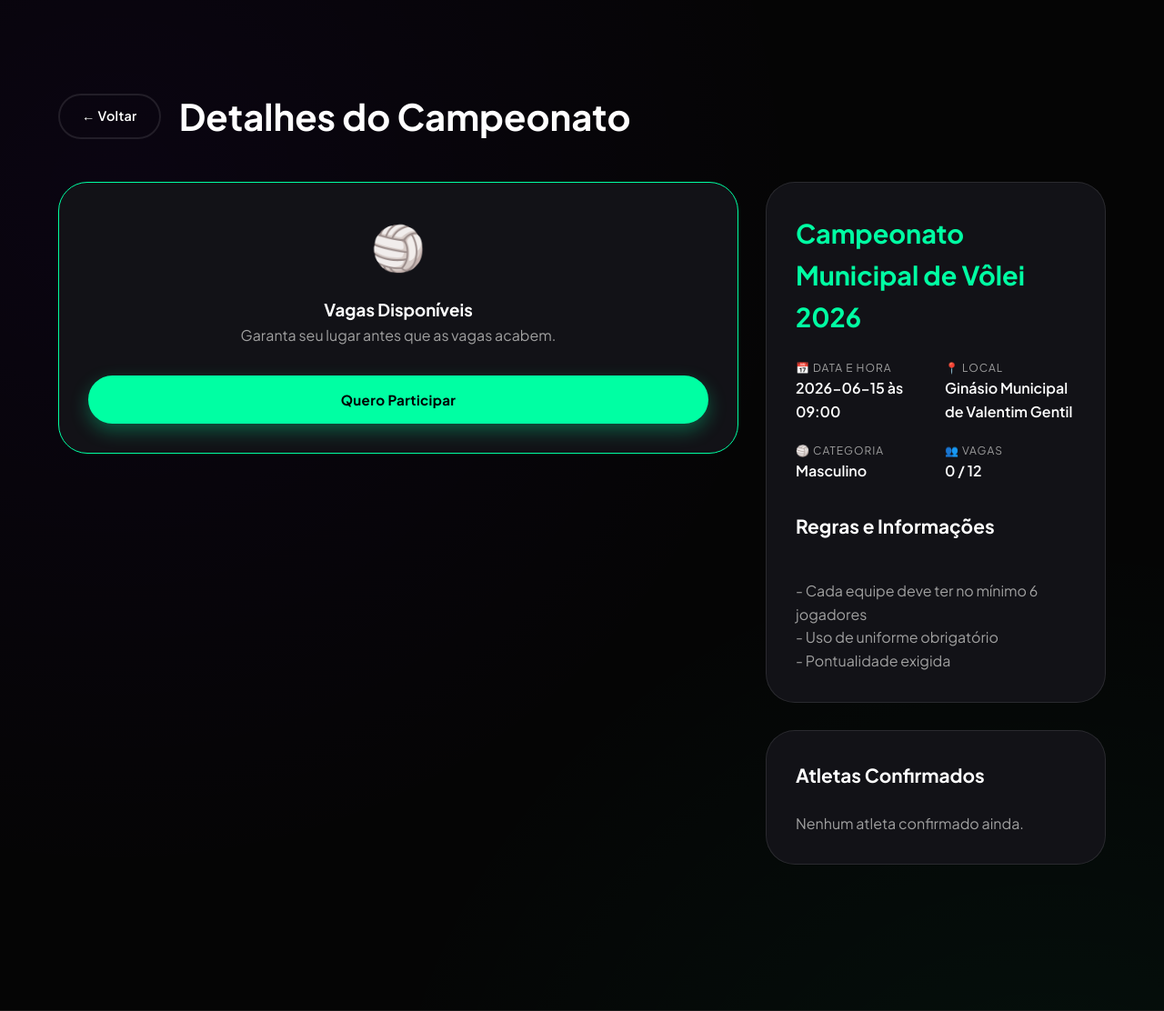
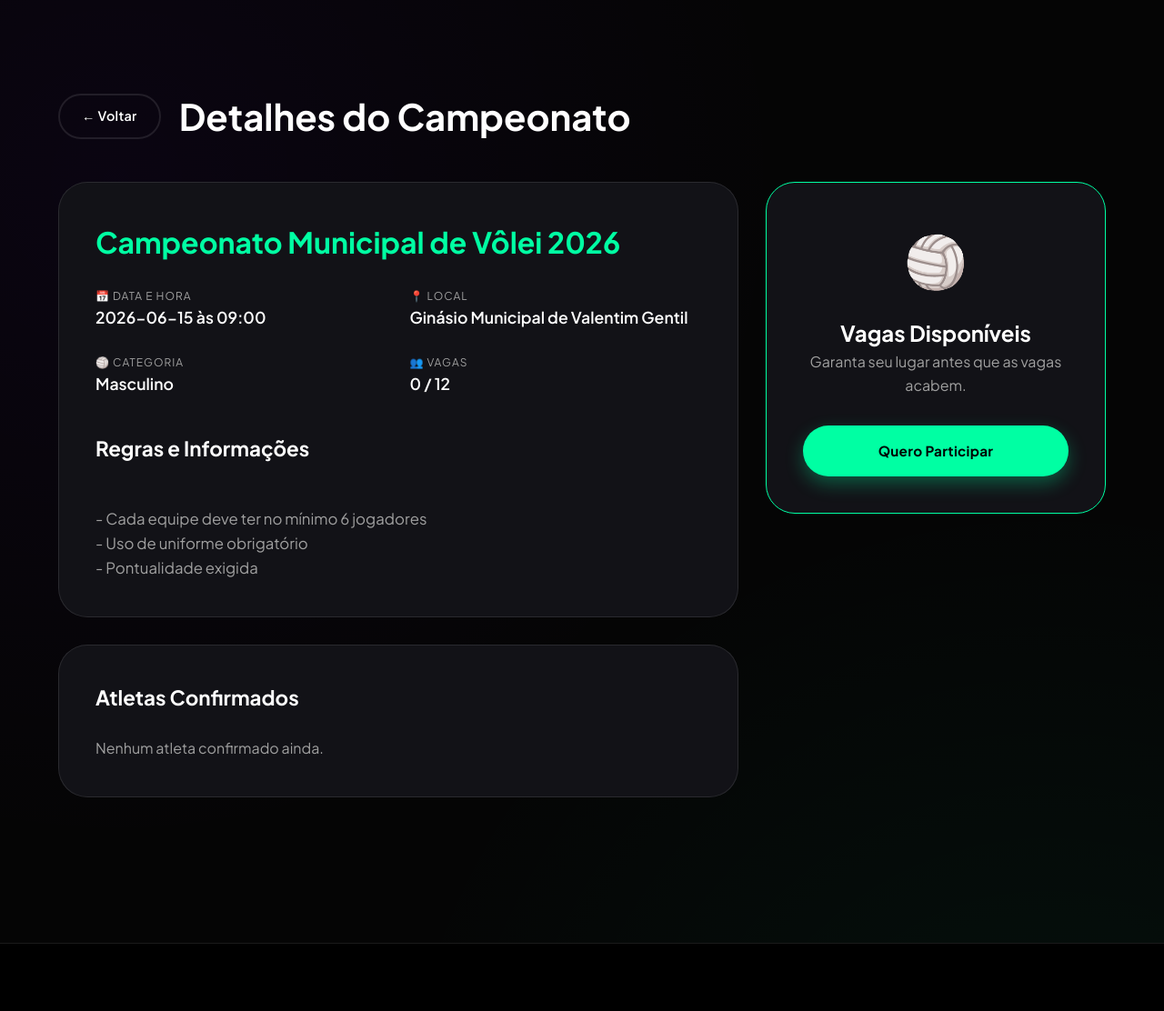
Before and after one commit to hiccupgamesdev-prog/voleipro-valentim, a Flask app: page /campeonato/5fceccf3-d2bb-46fb-9670-2a6762dbc45c in a window 1280 px wide. Shown: the part 164-1276 px from the top of the page at 91% size. Run offline with Flask 3, Linux system fonts and the light colour scheme; data that the repository does not hold is empty.

Commit message:
att 18.3

```diff
--- a/templates/detalhe.html
+++ b/templates/detalhe.html
@@ -3,11 +3,12 @@
 
 {% block content %}
 <style>
-    /* Ajustes específicos para a página de detalhes */
+    /* Layout Base (Desktop) - Restaurando o estilo que você gostava */
     .detail-grid {
         display: grid;
-        grid-template-columns: 2fr 1fr;
+        grid-template-columns: 2fr 1fr; /* Mantém a proporção lateral no desktop */
         gap: 30px;
+        align-items: start;
     }
     .rules-content {
         color: var(--text-muted);
@@ -21,13 +22,14 @@
         top: 120px;
     }
 
+    /* Ajustes exclusivos para Mobile */
     @media (max-width: 992px) {
         .detail-grid {
-            grid-template-columns: 1fr;
+            grid-template-columns: 1fr; /* Empilha no mobile */
         }
         .sticky-card {
             position: static;
-            order: -1; /* Coloca o card de ação no topo no mobile */
+            order: -1; /* Card de ação no topo apenas no mobile */
             margin-bottom: 20px;
         }
         .detail-header {
@@ -36,7 +38,7 @@
             gap: 15px !important;
         }
         .info-grid {
-            grid-template-columns: 1fr !important;
+            grid-template-columns: 1fr !important; /* Informações em uma coluna no mobile */
         }
     }
 </style>
@@ -48,71 +50,43 @@
     </div>
 
     <div class="detail-grid">
-        <!-- AÇÕES (Aparece primeiro no mobile via order: -1) -->
-        <div class="sticky-card" data-aos="fade-left">
-            <div class="glass-card" style="text-align: center; border-color: var(--primary); padding: 2rem;">
-                {% if inscrito %}
-                    <div style="color: var(--primary); font-size: 3rem; margin-bottom: 1rem;">✅</div>
-                    <h3>Você está <span>Confirmado!</span></h3>
-                    <p style="color: var(--text-muted); margin-bottom: 2rem;">Prepare o uniforme e nos vemos em quadra.</p>
-                    <a href="{{ url_for('cancelar_inscricao', id=camp.id) }}" class="btn btn-outline" style="width: 100%; color: #ff4b4b; border-color: #ff4b4b; padding: 0.9rem 2rem;">Cancelar Minha Inscrição</a>
-                {% elif espera %}
-                    <div style="color: #ffb800; font-size: 3rem; margin-bottom: 1rem;">⏳</div>
-                    <h3>Você está na <span>Espera</span></h3>
-                    <p style="color: var(--text-muted); margin-bottom: 2rem;">Se alguém desistir, você será promovido automaticamente.</p>
-                    <a href="{{ url_for('cancelar_inscricao', id=camp.id) }}" class="btn btn-outline" style="width: 100%; color: #ffb800; border-color: #ffb800; padding: 0.9rem 2rem;">Sair da Fila</a>
-                {% else %}
-                    <div style="color: var(--primary); font-size: 3rem; margin-bottom: 1rem;">🏐</div>
-                    <h3>Vagas <span>Disponíveis</span></h3>
-                    <p style="color: var(--text-muted); margin-bottom: 2rem;">Garanta seu lugar antes que as vagas acabem.</p>
-                    <a href="{{ url_for('inscrever', id=camp.id) }}" class="btn btn-primary" style="width: 100%; padding: 0.9rem 2rem;">Quero Participar</a>
-                {% endif %}
+        <!-- INFO DO CAMPEONATO (Lado Esquerdo no Desktop) -->
+        <div data-aos="fade-up">
+            <div class="glass-card" style="margin-bottom: 30px; padding: 2.5rem;">
+                <h2 style="color: var(--primary); margin-bottom: 1.5rem; font-size: 2rem;">{{ camp.nome }}</h2>
 
-                {% if session.role == 'admin' %}
-                <hr style="border: none; border-top: 1px solid var(--glass-border); margin: 2rem 0;">
-                <p style="font-size: 0.8rem; color: var(--text-muted); margin-bottom: 1rem;">Acesso Administrativo</p>
-                <a href="{{ url_for('admin_excluir_camp', id=camp.id) }}" class="btn btn-outline" style="width: 100%; font-size: 0.8rem; padding: 0.8rem 1.5rem; color: #ff4b4b; border-color: rgba(255,75,75,0.3);" onclick="return confirm('Excluir este campeonato?')">Excluir Campeonato</a>
-                {% endif %}
-            </div>
-        </div>
-
-        <!-- INFO DO CAMPEONATO -->
-        <div data-aos="fade-up">
-            <div class="glass-card" style="margin-bottom: 30px; padding: 2rem;">
-                <h2 style="color: var(--primary); margin-bottom: 1.5rem; font-size: 1.8rem;">{{ camp.nome }}</h2>
-
-                <div class="info-grid" style="display: grid; grid-template-columns: 1fr 1fr; gap: 20px; margin-bottom: 2rem;">
+                <div class="info-grid" style="display: grid; grid-template-columns: 1fr 1fr; gap: 25px; margin-bottom: 2.5rem;">
                     <div>
                         <p style="color: var(--text-muted); font-size: 0.75rem; text-transform: uppercase; letter-spacing: 1px;">📅 Data e Hora</p>
-                        <p style="font-weight: 600;">{{ camp.data_evento }} às {{ camp.hora_evento }}</p>
+                        <p style="font-weight: 600; font-size: 1.1rem;">{{ camp.data_evento }} às {{ camp.hora_evento }}</p>
                     </div>
                     <div>
                         <p style="color: var(--text-muted); font-size: 0.75rem; text-transform: uppercase; letter-spacing: 1px;">📍 Local</p>
-                        <p style="font-weight: 600;">{{ camp.local }}</p>
+                        <p style="font-weight: 600; font-size: 1.1rem;">{{ camp.local }}</p>
                     </div>
                     <div>
                         <p style="color: var(--text-muted); font-size: 0.75rem; text-transform: uppercase; letter-spacing: 1px;">🏐 Categoria</p>
-                        <p style="font-weight: 600;">{{ camp.categoria }}</p>
+                        <p style="font-weight: 600; font-size: 1.1rem;">{{ camp.categoria }}</p>
                     </div>
                     <div>
                         <p style="color: var(--text-muted); font-size: 0.75rem; text-transform: uppercase; letter-spacing: 1px;">👥 Vagas</p>
-                        <p style="font-weight: 600;">{{ camp.inscritos|length }} / {{ camp.max_participantes }}</p>
+                        <p style="font-weight: 600; font-size: 1.1rem;">{{ camp.inscritos|length }} / {{ camp.max_participantes }}</p>
                     </div>
                 </div>
 
-                <h3 style="margin-bottom: 1rem; font-size: 1.3rem;">Regras e Informações</h3>
-                <div class="rules-content">
+                <h3 style="margin-bottom: 1.2rem; font-size: 1.4rem;">Regras e Informações</h3>
+                <div class="rules-content" style="font-size: 1.05rem;">
                     {{ camp.regras }}
                 </div>
             </div>
 
             <!-- LISTA DE INSCRITOS -->
-            <div class="glass-card" style="padding: 2rem;">
-                <h3 style="margin-bottom: 1.5rem; font-size: 1.3rem;">Atletas <span>Confirmados</span></h3>
+            <div class="glass-card" style="padding: 2.5rem;">
+                <h3 style="margin-bottom: 1.5rem; font-size: 1.4rem;">Atletas <span>Confirmados</span></h3>
                 {% if inscritos_nomes %}
                 <ul style="list-style: none; padding: 0;">
                     {% for nome in inscritos_nomes %}
-                    <li style="padding: 12px; background: rgba(255,255,255,0.03); border-radius: 8px; margin-bottom: 8px; display: flex; align-items: center; gap: 10px; font-size: 0.95rem;">
+                    <li style="padding: 14px; background: rgba(255,255,255,0.03); border-radius: 10px; margin-bottom: 10px; display: flex; align-items: center; gap: 12px; font-size: 1rem;">
                         <span style="color: var(--primary);">●</span> {{ nome }}
                     </li>
                     {% endfor %}
@@ -122,10 +96,10 @@
                 {% endif %}
 
                 {% if espera_nomes %}
-                <h3 style="margin: 2rem 0 1.5rem; font-size: 1.3rem;">Lista de <span>Espera</span></h3>
+                <h3 style="margin: 2.5rem 0 1.5rem; font-size: 1.4rem;">Lista de <span>Espera</span></h3>
                 <ul style="list-style: none; padding: 0;">
                     {% for nome in espera_nomes %}
-                    <li style="padding: 12px; background: rgba(255,255,255,0.03); border-radius: 8px; margin-bottom: 8px; display: flex; align-items: center; gap: 10px; opacity: 0.7; font-size: 0.9rem;">
+                    <li style="padding: 12px; background: rgba(255,255,255,0.03); border-radius: 10px; margin-bottom: 10px; display: flex; align-items: center; gap: 12px; opacity: 0.7; font-size: 0.95rem;">
                         <span style="color: #ffb800;">●</span> {{ nome }} <small style="margin-left: auto;">({{ loop.index }}º na fila)</small>
                     </li>
                     {% endfor %}
@@ -133,6 +107,34 @@
                 {% endif %}
             </div>
         </div>
+
+        <!-- AÇÕES (Lado Direito no Desktop, Topo no Mobile) -->
+        <div class="sticky-card" data-aos="fade-left">
+            <div class="glass-card" style="text-align: center; border-color: var(--primary); padding: 2.5rem;">
+                {% if inscrito %}
+                    <div style="color: var(--primary); font-size: 3.5rem; margin-bottom: 1rem;">✅</div>
+                    <h3 style="font-size: 1.5rem;">Você está <span>Confirmado!</span></h3>
+                    <p style="color: var(--text-muted); margin-bottom: 2rem;">Prepare o uniforme e nos vemos em quadra.</p>
+                    <a href="{{ url_for('cancelar_inscricao', id=camp.id) }}" class="btn btn-outline" style="width: 100%; color: #ff4b4b; border-color: #ff4b4b; padding: 1rem 2rem;">Cancelar Minha Inscrição</a>
+                {% elif espera %}
+                    <div style="color: #ffb800; font-size: 3.5rem; margin-bottom: 1rem;">⏳</div>
+                    <h3 style="font-size: 1.5rem;">Você está na <span>Espera</span></h3>
+                    <p style="color: var(--text-muted); margin-bottom: 2rem;">Se alguém desistir, você será promovido automaticamente.</p>
+                    <a href="{{ url_for('cancelar_inscricao', id=camp.id) }}" class="btn btn-outline" style="width: 100%; color: #ffb800; border-color: #ffb800; padding: 1rem 2rem;">Sair da Fila</a>
+                {% else %}
+                    <div style="color: var(--primary); font-size: 3.5rem; margin-bottom: 1rem;">🏐</div>
+                    <h3 style="font-size: 1.5rem;">Vagas <span>Disponíveis</span></h3>
+                    <p style="color: var(--text-muted); margin-bottom: 2rem;">Garanta seu lugar antes que as vagas acabem.</p>
+                    <a href="{{ url_for('inscrever', id=camp.id) }}" class="btn btn-primary" style="width: 100%; padding: 1rem 2rem;">Quero Participar</a>
+                {% endif %}
+
+                {% if session.role == 'admin' %}
+                <hr style="border: none; border-top: 1px solid var(--glass-border); margin: 2.5rem 0;">
+                <p style="font-size: 0.85rem; color: var(--text-muted); margin-bottom: 1.2rem;">Acesso Administrativo</p>
+                <a href="{{ url_for('admin_excluir_camp', id=camp.id) }}" class="btn btn-outline" style="width: 100%; font-size: 0.85rem; padding: 0.9rem 1.5rem; color: #ff4b4b; border-color: rgba(255,75,75,0.3);" onclick="return confirm('Excluir este campeonato?')">Excluir Campeonato</a>
+                {% endif %}
+            </div>
+        </div>
     </div>
 </div>
 {% endblock %}
```
